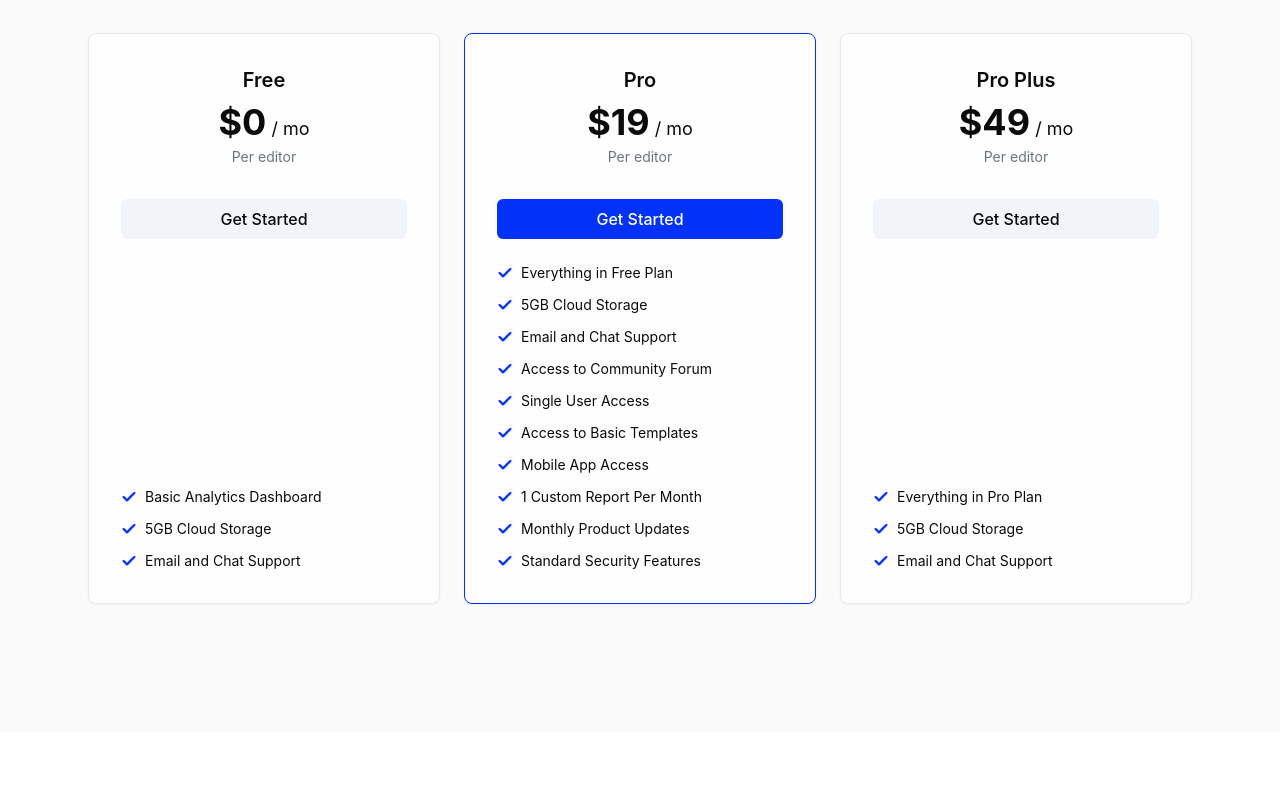
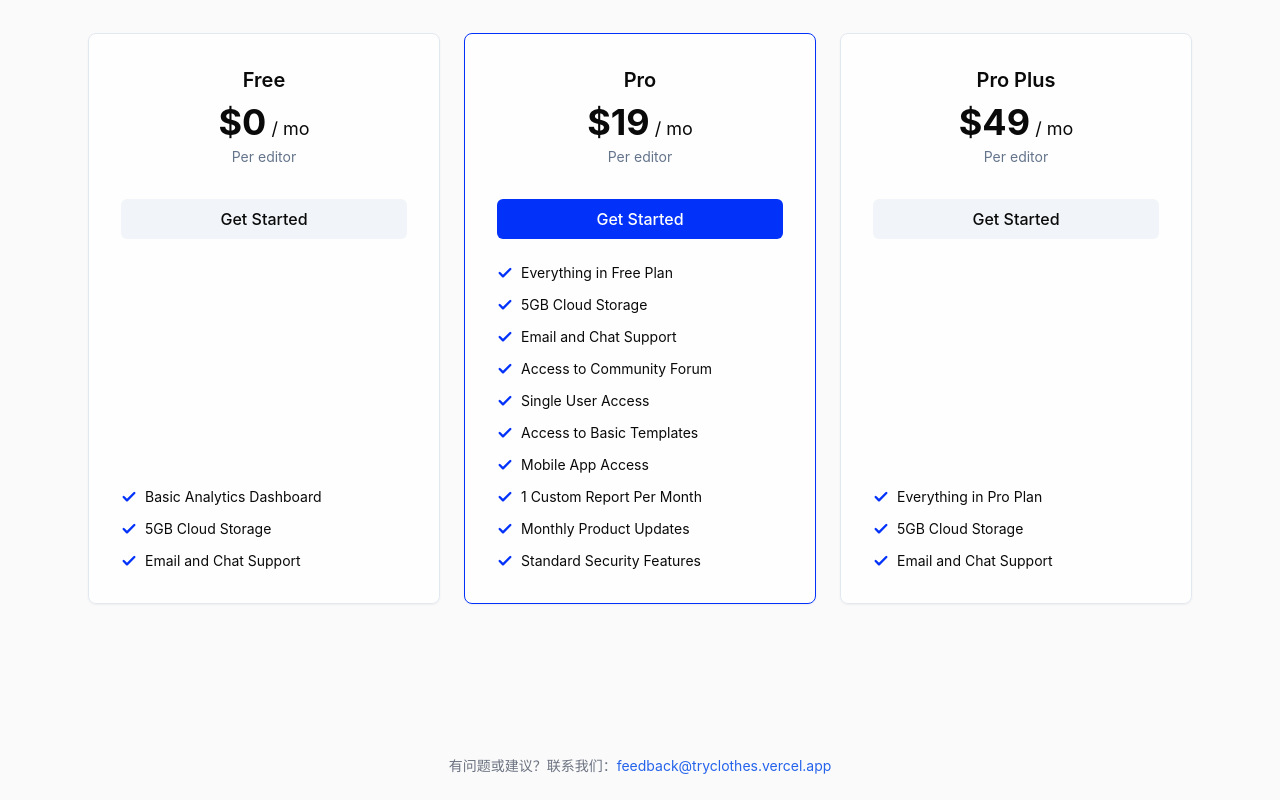
Before and after one commit to docdonald/tryon, a Next.js app: page / in a window 1280 px wide. Shown: the part 1318-2118 px from the top of the page. Before the commit the page ends 2050 px from the top, so only its background shows below. Built offline with nearby package versions, Linux system fonts and the light colour scheme; no server answers.

Commit message:
feat: add Footer and Crisp chat components

```diff
--- a/src/app/layout.tsx
+++ b/src/app/layout.tsx
@@ -1,4 +1,5 @@
 import '../index.css'
+import CrispChat from '@/components/crisp-chat'
 
 export default function RootLayout({
   children,
@@ -7,7 +8,10 @@ export default function RootLayout({
 }) {
   return (
     <html lang="zh-CN">
-      <body>{children}</body>
+      <body>
+        {children}
+        <CrispChat />
+      </body>
     </html>
   )
 }
--- a/src/app/page.tsx
+++ b/src/app/page.tsx
@@ -7,6 +7,7 @@ import { LoadingSpinner } from '../components/LoadingSpinner'
 import { ResultDisplay } from '../components/ResultDisplay'
 import { AuthForm } from '../components/AuthForm'
 import { AuroraBackground } from '../components/AuroraBackground'
+import { Footer } from '../components/Footer'
 
 type PageView = 'home' | 'auth' | 'history'
 
@@ -102,8 +103,11 @@ export default function Home() {
   if (currentView === 'auth') {
     return (
       <AuroraBackground>
-        <div className="relative z-10">
+        <div className="relative z-10 min-h-screen flex flex-col">
+          <div className="flex-1">
             <AuthForm onSuccess={handleAuthSuccess} />
+          </div>
+          <Footer />
         </div>
       </AuroraBackground>
     )
@@ -111,13 +115,14 @@ export default function Home() {
 
   return (
     <AuroraBackground>
-      <div className="relative z-10 w-full">
+      <div className="relative z-10 w-full min-h-screen flex flex-col">
         <Header
           onNavigate={(page) => setCurrentView(page)}
           onShowAuth={() => setCurrentView('auth')}
           currentPage="home"
           trialCount={trialCount}
         />
+        <div className="flex-1">
           {isProcessing ? (
             <div className="flex flex-col items-center justify-center py-20">
               <LoadingSpinner />
@@ -135,6 +140,8 @@ export default function Home() {
             />
           )}
         </div>
+        <Footer />
+      </div>
     </AuroraBackground>
   )
 }
--- /dev/null
+++ b/src/components/Footer.tsx
@@ -0,0 +1,15 @@
+export function Footer() {
+  return (
+    <footer className="w-full py-6 text-center text-gray-500 text-sm">
+      <p>
+        有问题或建议？联系我们：
+        <a
+          href="mailto:feedback@tryclothes.vercel.app"
+          className="text-blue-600 hover:underline"
+        >
+          feedback@tryclothes.vercel.app
+        </a>
+      </p>
+    </footer>
+  )
+}
--- /dev/null
+++ b/src/components/crisp-chat.tsx
@@ -0,0 +1,27 @@
+'use client'
+
+import { useEffect } from 'react'
+
+export default function CrispChat() {
+  useEffect(() => {
+    const websiteId = process.env.NEXT_PUBLIC_CRISP_WEBSITE_ID
+    if (!websiteId) return
+
+    // 设置 Crisp 的 Website ID
+    ;(window as any).$crisp = []
+    ;(window as any).CRISP_WEBSITE_ID = websiteId
+
+    // 加载 Crisp 的脚本
+    const script = document.createElement('script')
+    script.src = 'https://client.crisp.chat/l.js'
+    script.async = true
+    document.head.appendChild(script)
+
+    return () => {
+      // 清理
+      document.head.removeChild(script)
+    }
+  }, [])
+
+  return null // 这个组件不渲染任何东西，只负责加载 Crisp 脚本
+}
```
Lines whose indentation alone changed are shown as unchanged.
